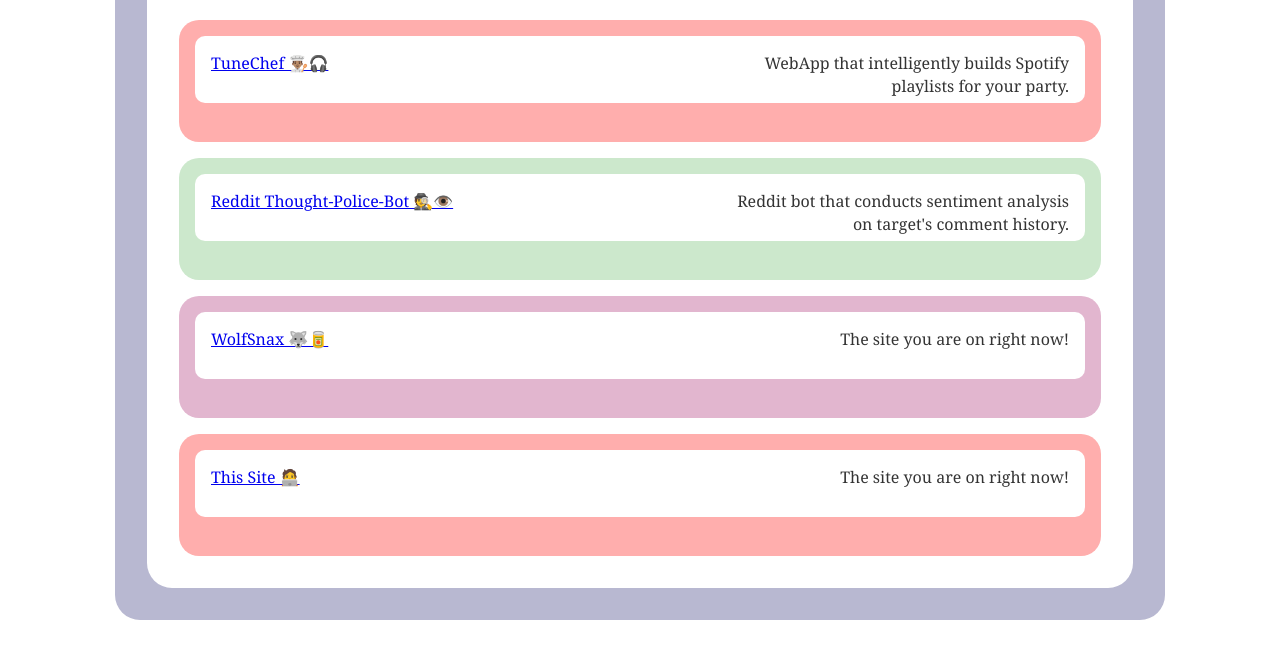
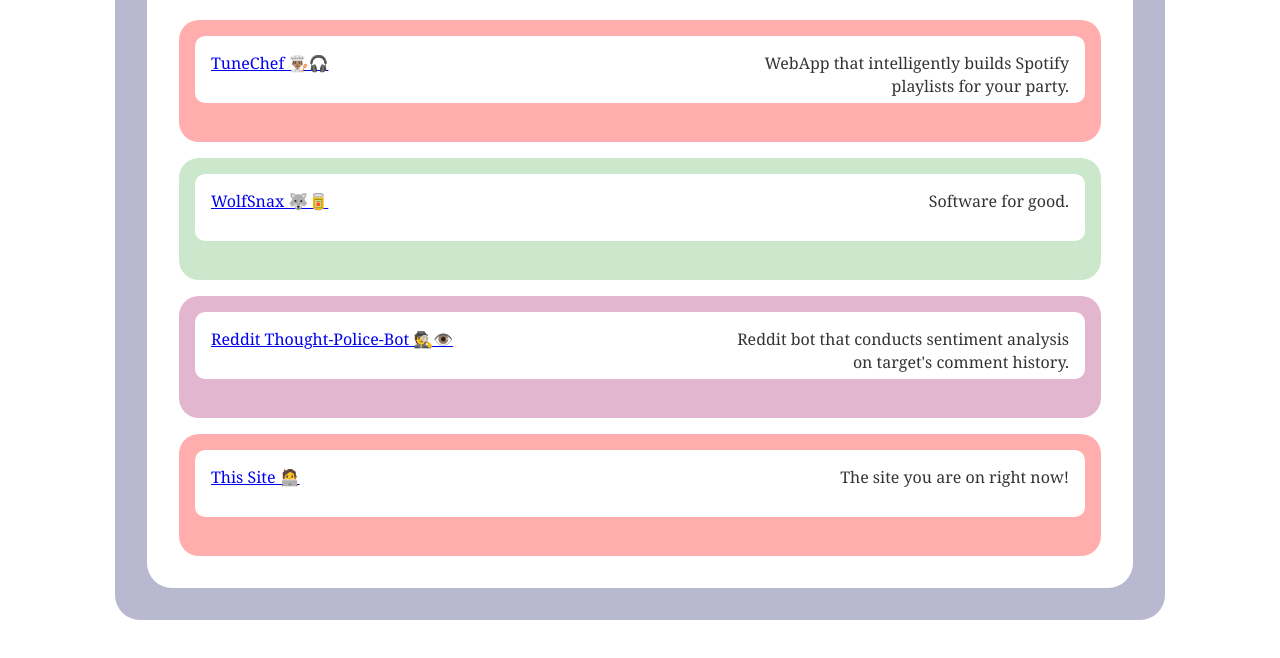
Before and after one commit to bajunkins/Portfolio-Gatsby, a Gatsby site: page /projects in a window 1280 px wide. Shown: the part 262-920 px from the top of the page. Built offline with nearby package versions, Linux system fonts and the light colour scheme; Gatsby itself is replaced by a stand-in of ours.

Commit message:
Add WolfSnax

```diff
--- a/src/pages/projects.js
+++ b/src/pages/projects.js
@@ -23,6 +23,15 @@
 
       <div class="c2" style={{}}>
         <div class="cx2">
+          <ListLink to="/projects/wolfsnax/">WolfSnax 🐺🥫</ListLink>
+          <p class="a">
+            Software for good.
+          </p>
+        </div>
+      </div>
+
+      <div class="c3" style={{}}>
+        <div class="cx2">
           <ListLink to="/projects/thoughtbot/">Reddit Thought-Police-Bot 🕵️👁️</ListLink>
           <p class="a">
             Reddit bot that conducts sentiment analysis on target's comment history.
@@ -30,14 +39,6 @@
         </div>
       </div>
 
-      <div class="c3" style={{}}>
-        <div class="cx2">
-          <ListLink to="/projects/wolfsnax/">WolfSnax 🐺🥫</ListLink>
-          <p class="a">
-            The site you are on right now!
-          </p>
-        </div>
-      </div>
 
       <div class="c" style={{}}>
         <div class="cx2">
```
